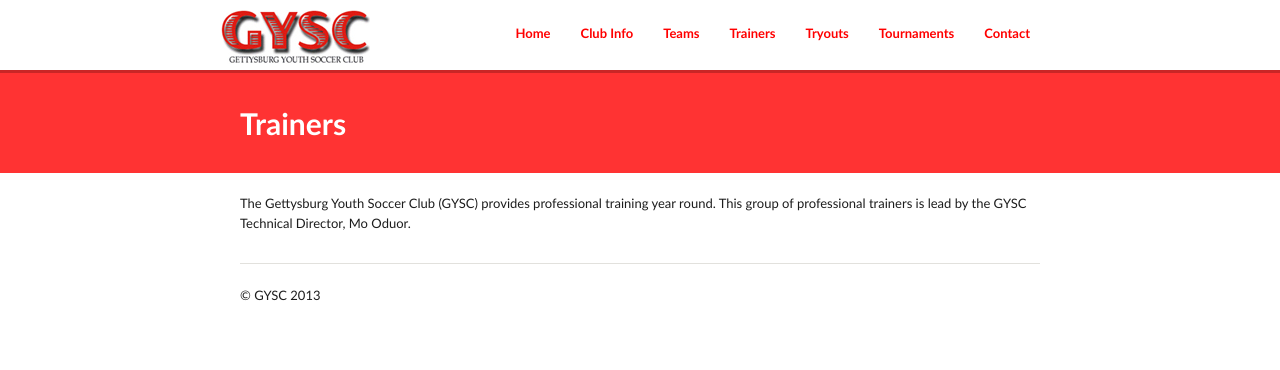
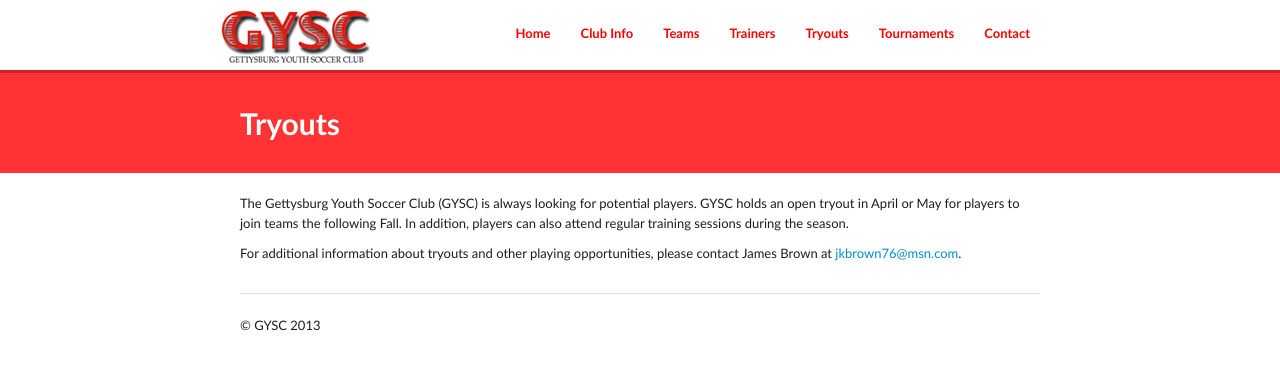
Before and after one commit to GYSC/gysc.github.com, a Jekyll site: the page built from tryouts.md, in a window 1280 px wide. Shown: the top 370 px of the page. Built offline with Jekyll 4.4.1, drawn with Linux system fonts in a browser that asks for light colours.

Commit message:
tryouts page

```diff
--- a/tryouts.md
+++ b/tryouts.md
@@ -1,7 +1,10 @@
 ---
 layout: page
-title: Trainers
+title: Tryouts
 img:
-tags: gettysburg youth soccer club, gettysburg, youth, soccer, club, trainers
+tags: gettysburg youth soccer club, gettysburg, youth, soccer, club, tryouts
+permalink: /tryouts/
 ---
-The Gettysburg Youth Soccer Club (GYSC) provides professional training year round. This group of professional trainers is lead by the GYSC Technical Director, Mo Oduor.
+The Gettysburg Youth Soccer Club (GYSC) is always looking for potential players. GYSC holds an open tryout in April or May for players to join teams the following Fall. In addition, players can also attend regular training sessions during the season.
+
+For additional information about tryouts and other playing opportunities, please contact James Brown at <a href="mailto:jkbrown76@msn.com">jkbrown76@msn.com</a>.
```
